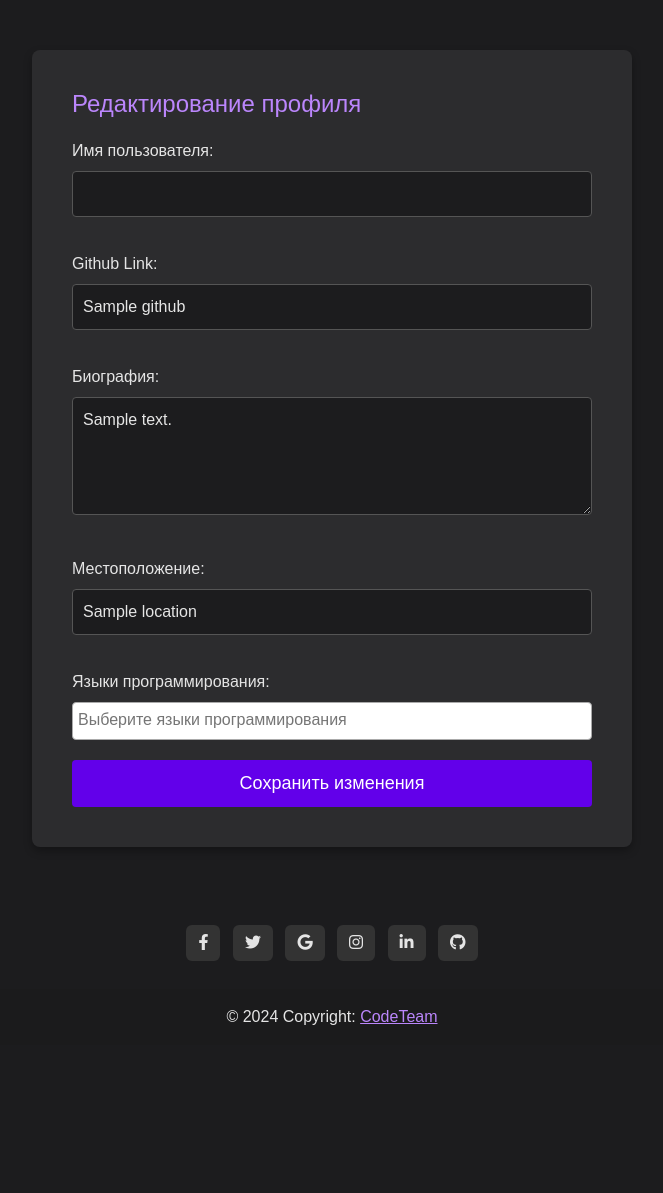
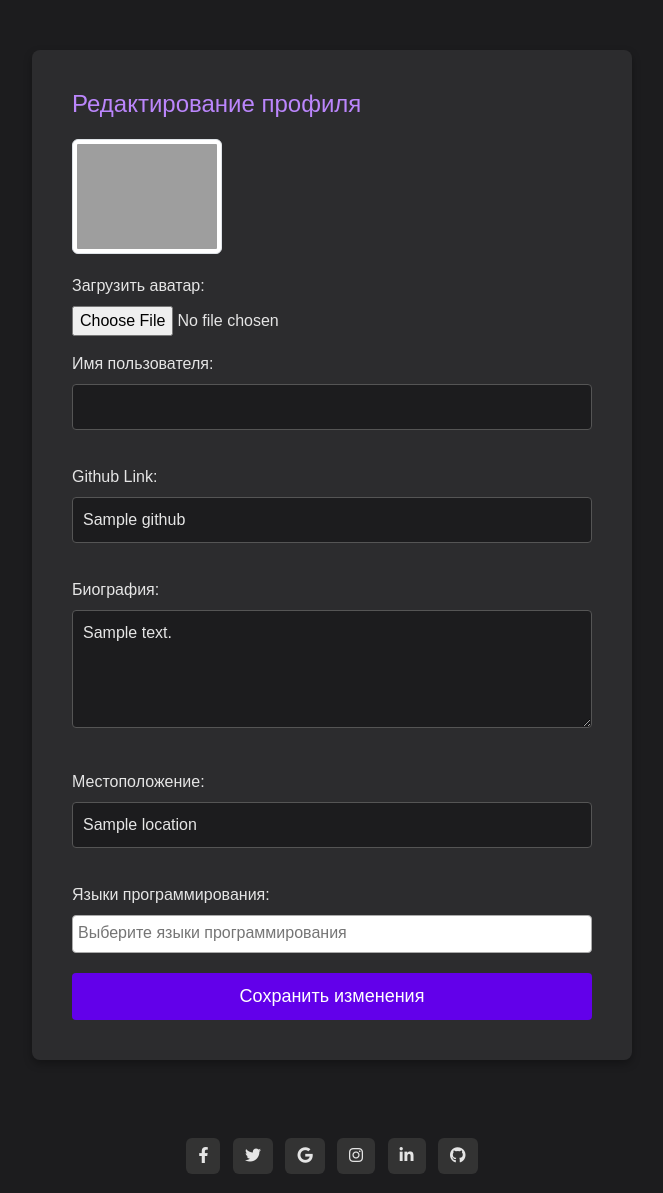
Before and after one commit to SpyBorgFly/CodeTeam, a Django app: template accounts/templates/accounts/edit_profile.html in a window 1280 px wide. Shown: the part 58-1251 px from the top of the page, without its empty margins (308-971 px from the left). Before the commit the page ends 1083 px from the top, so only its background shows below. Run offline with Django 5.2, Linux system fonts and the light colour scheme; the template is opened without the code that fills it: most values are stand-ins (such as "Sample title", 1, 10 or a date in 2020); form fields are guessed from the names that the template uses; grey boxes are pictures that could not be loaded.

Commit message:
добавлена возможность загружать аватарки

```diff
--- a/accounts/forms.py
+++ b/accounts/forms.py
@@ -13,7 +13,7 @@ class CustomUserCreationForm(UserCreationForm):
 class UserProfileForm(forms.ModelForm):
     class Meta:
         model = UserProfile
-        fields = ['bio', 'location', 'programming_languages', 'github']
+        fields = ['bio', 'location', 'programming_languages', 'github', 'avatar']
         widgets = {
             'programming_languages': forms.SelectMultiple(attrs={'class': 'select2'}),
         }
--- a/accounts/models.py
+++ b/accounts/models.py
@@ -65,3 +65,4 @@ class UserProfile(models.Model):
     location = models.CharField(max_length=30, blank=True)
     programming_languages = MultiSelectField(choices=PROGRAMMING_LANGUAGES_CHOICES, blank=True, null=True)
     github = models.URLField(max_length=200, blank=True, null=True)
+    avatar = models.ImageField(upload_to='avatars/', blank=True, null=True)
--- a/accounts/templates/accounts/edit_profile.html
+++ b/accounts/templates/accounts/edit_profile.html
@@ -13,6 +13,18 @@
     <h2>Редактирование профиля</h2>
     <form method="post" enctype="multipart/form-data">
         {% csrf_token %}
+
+        <div class="form-group">
+            {% if user.userprofile.avatar %}
+                <img src="{{ user.userprofile.avatar.url }}" alt="Аватар" class="img-thumbnail" width="150" height="150">
+            {% else %}
+                <img src="{% static 'default-avatar.png' %}" alt="Аватар" class="img-thumbnail" width="150" height="150">
+            {% endif %}
+        </div>
+        <div class="mb-3">
+            <label for="avatar">Загрузить аватар:</label>
+            {{ form.avatar }}
+        </div>
 
         <div class="form-group">
             <label for="username">Имя пользователя:</label>
@@ -43,6 +55,7 @@
             </select>
         </div>
 
+
         <button type="submit" class="login-btn">Сохранить изменения</button>
     </form>
 </div>
--- a/accounts/urls.py
+++ b/accounts/urls.py
@@ -1,6 +1,9 @@
 from django.urls import path
 from .views import RegisterView, LoginView, LogoutView, ProfileView, EditProfileView, user_projects
 from . import views
+from django.conf import settings
+from django.conf.urls.static import static
+
 
 urlpatterns = [
     path('register/', RegisterView.as_view(), name='register'),
@@ -10,4 +13,4 @@ urlpatterns = [
     path('profile/<str:username>/edit/', EditProfileView.as_view(), name='edit_profile'),
     path('profile/<str:username>/projects/', views.user_projects, name='user_projects'),
     path('profile/<str:username>/projects/delete/<int:project_id>/', views.delete_project, name='delete_project')
-]
+] + static(settings.MEDIA_URL, document_root=settings.MEDIA_ROOT)
--- a/accounts/views.py
+++ b/accounts/views.py
@@ -72,7 +72,9 @@ class EditProfileView(View):
         if form.is_valid():
             form.save()
             return redirect('profile', username=user.username)
-        return render(request, 'accounts/edit_profile.html', {'form': form, 'user_profile': user_profile, 'user': user})
+        else:
+            print(form.errors)  # Добавляем вывод ошибок
+            return render(request, 'accounts/edit_profile.html', {'form': form, 'user_profile': user_profile, 'user': user})
 
 
 def user_projects(request, username):
```
Also changed, not shown: accounts/templates/accounts/profile.html (+11 -0 lines), accounts/migrations/0005_userprofile_avatar.py (added), db.sqlite3, media/avatars/6677.jpg (added), media/avatars/images_1123.jpg (added).
